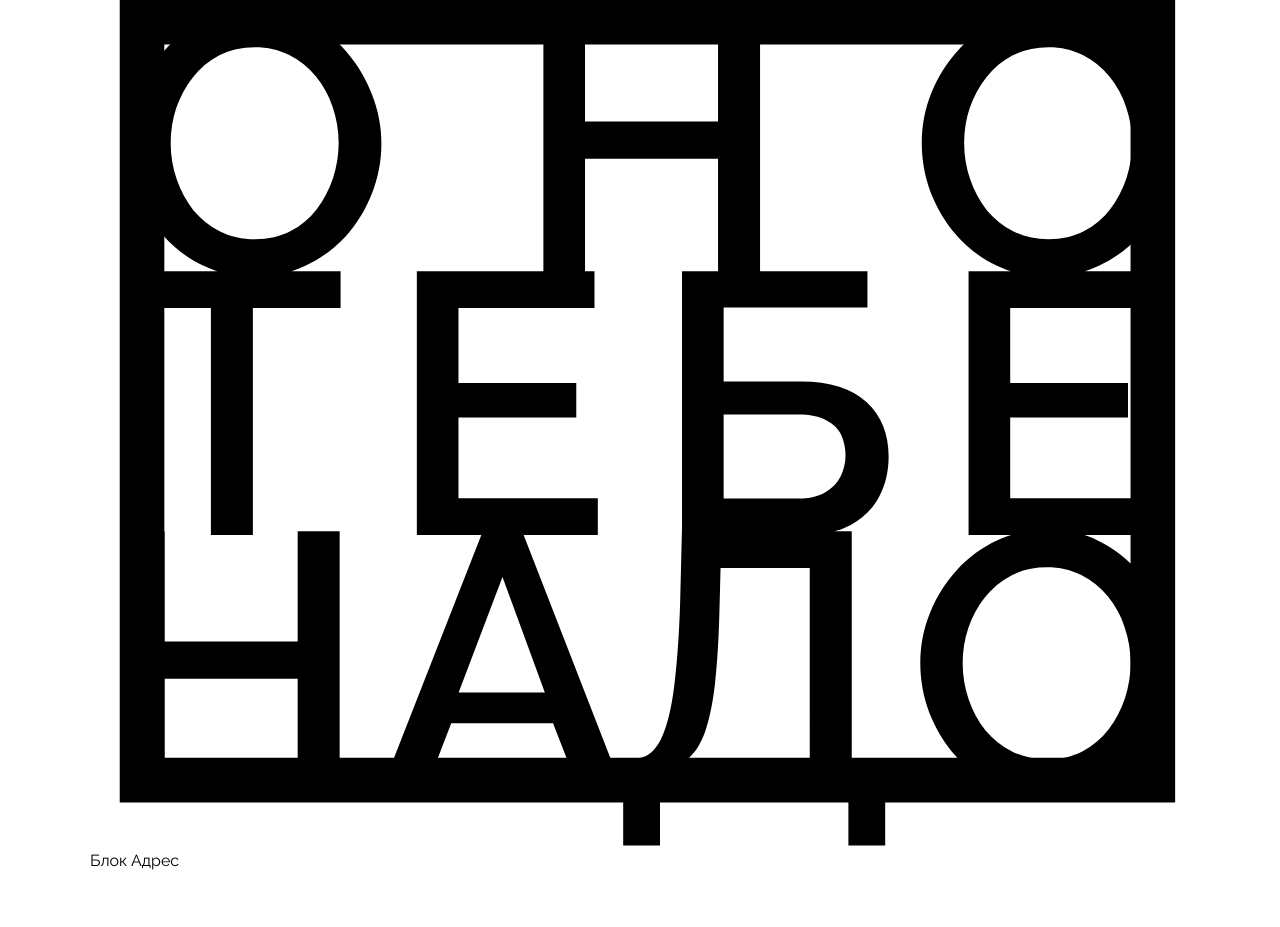
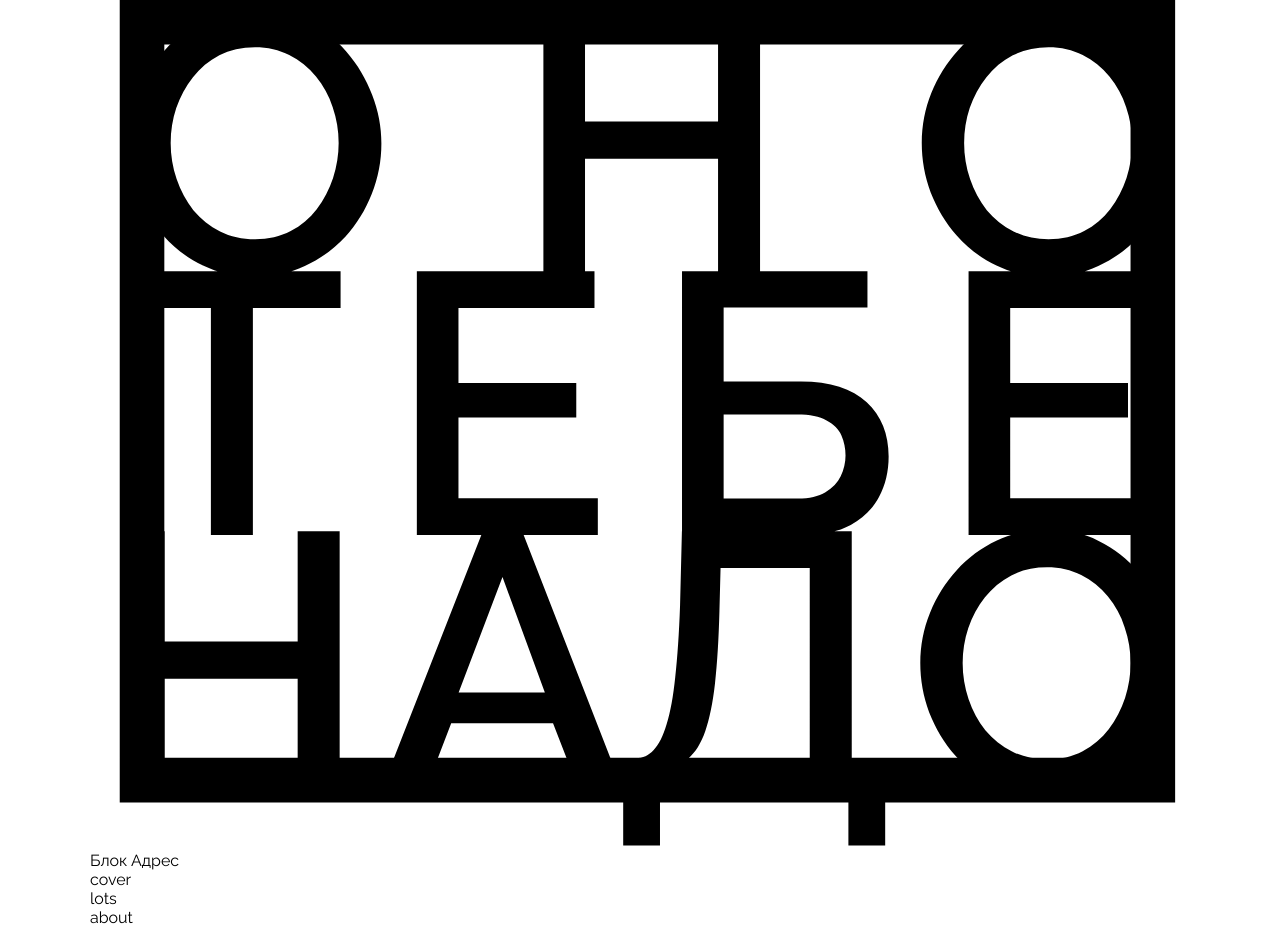
Before and after one commit to Alsu94/ono-tebe-nado, a plain HTML site: page index.html in a window 1280 px wide. Before the commit the page ends 870 px from the top, so only its background shows below. Drawn offline with Linux system fonts and the light colour scheme.

Commit message:
branch review

```diff
--- a/index.html
+++ b/index.html
@@ -18,9 +18,9 @@
       <div>Блок Адрес</div>
     </header>
     <main>
-      <section class="cover"></section>
-      <section class="lots"></section>
-      <section class="about"></section>
+      <section class="cover">cover</section>
+      <section class="lots">lots</section>
+      <section class="about">about</section>
     </main>
     <footer class="footer"></footer>
   </body>
```
